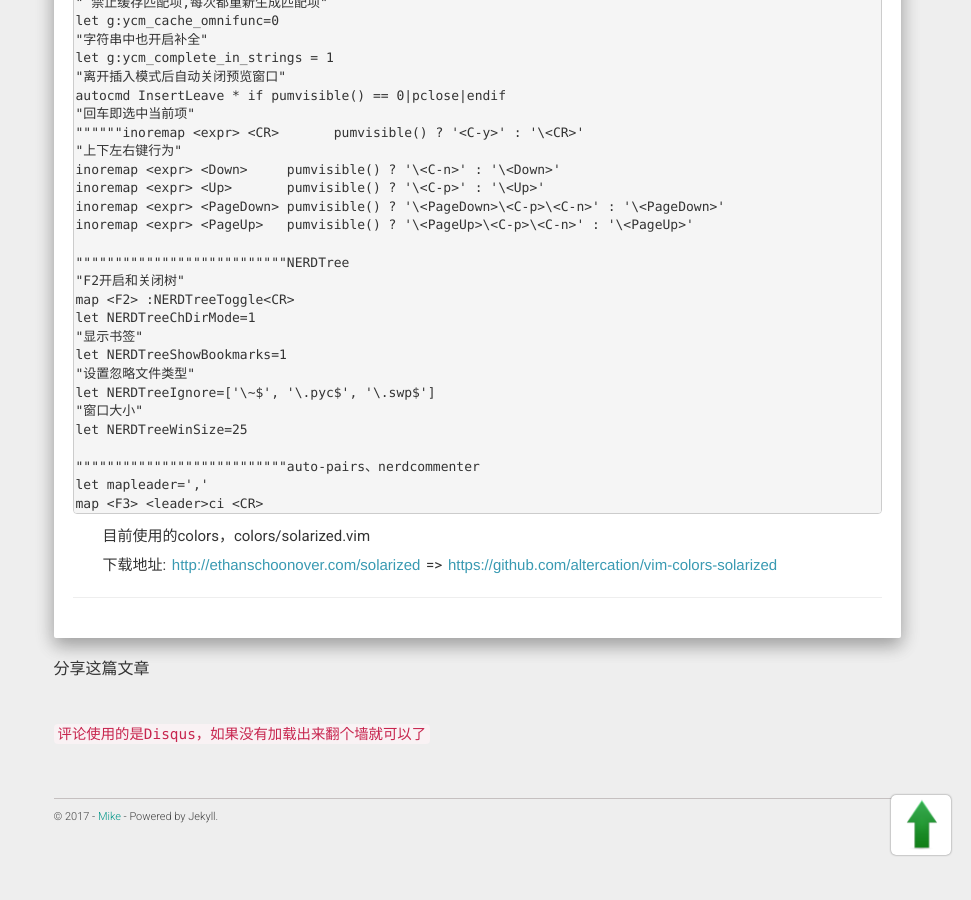
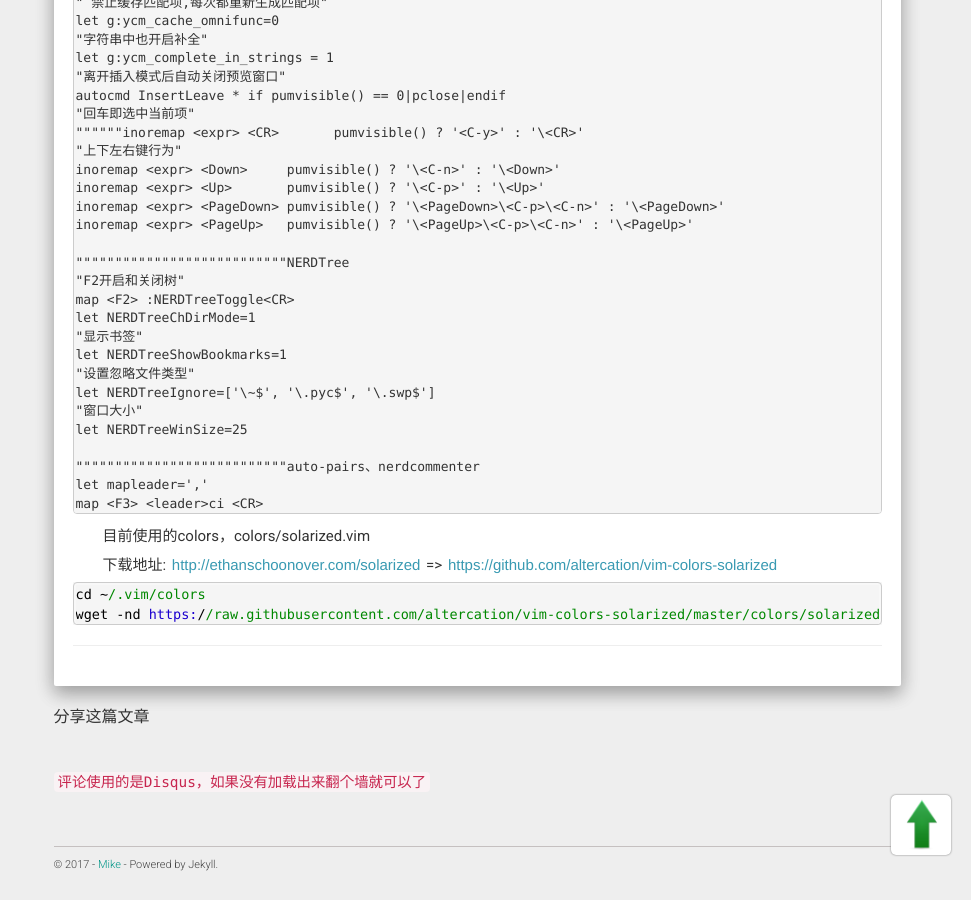
Before and after one commit to iampythoner/iampythoner.github.io, a Jekyll site: the page built from misc/current_vimrc.md, in a window 1280 px wide and 900 px high, scrolled down 2688 px. Shown: the whole window, without its empty margins (309-1280 px from the left). Built offline with Jekyll 4.4.1, drawn with Linux system fonts in a browser that asks for light colours; nearby versions of some CDN libraries; comment, search, counter and statistics services are not loaded.

Commit message:
no message

````diff
--- a/misc/current_vimrc.md
+++ b/misc/current_vimrc.md
@@ -171,3 +171,8 @@ map <F3> <leader>ci <CR>
 目前使用的colors，colors/solarized.vim
 
 下载地址: [http://ethanschoonover.com/solarized](http://ethanschoonover.com/solarized) => [https://github.com/altercation/vim-colors-solarized](https://github.com/altercation/vim-colors-solarized)
+
+```
+cd ~/.vim/colors
+wget -nd https://raw.githubusercontent.com/altercation/vim-colors-solarized/master/colors/solarized.vim
+```
````
